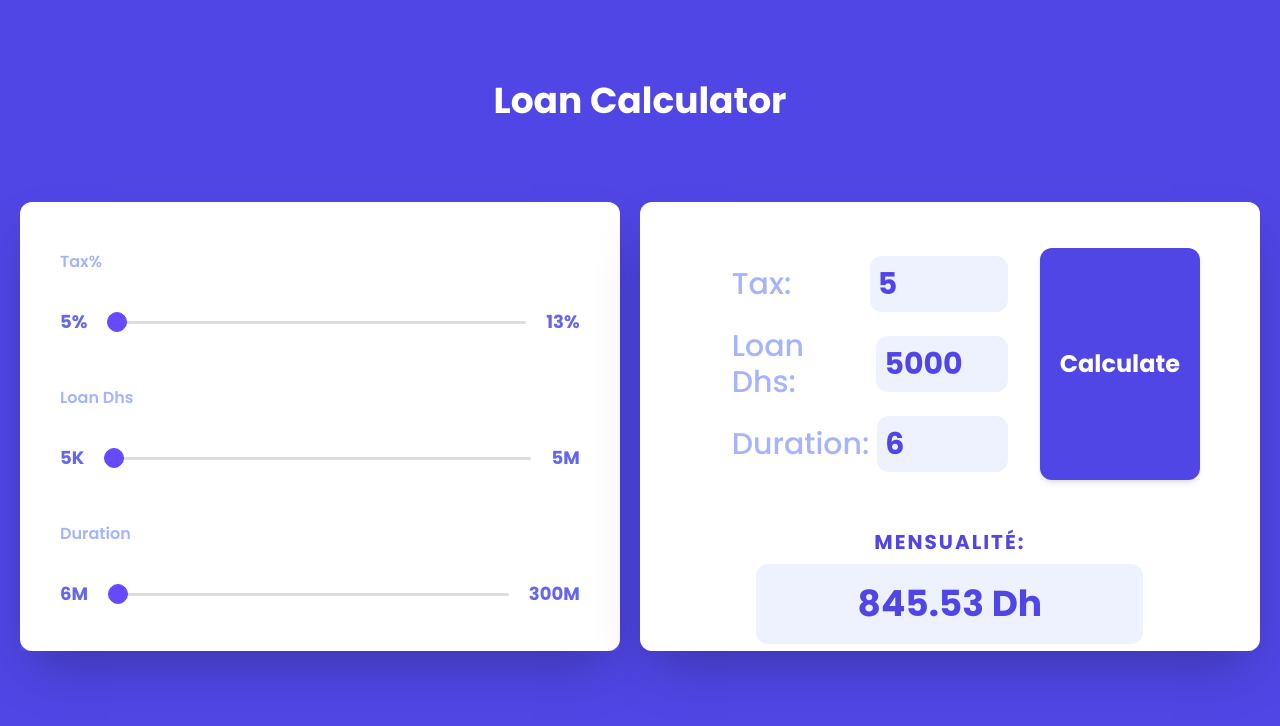
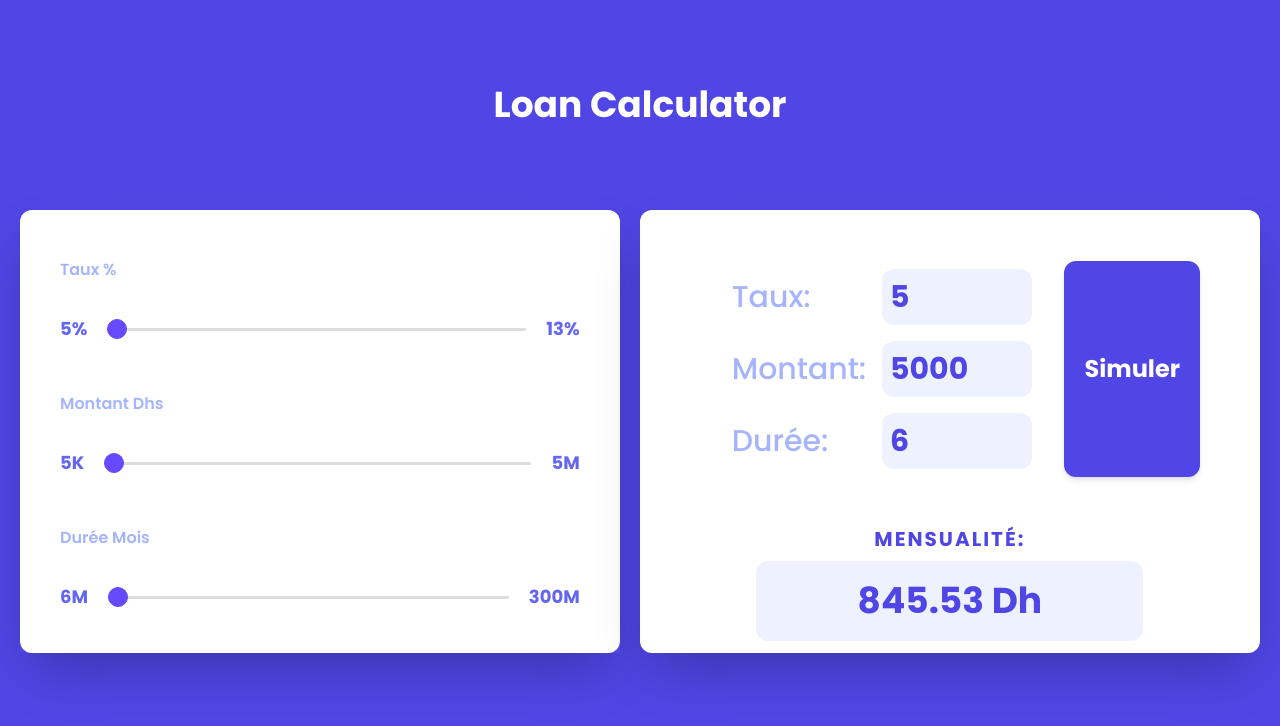
Before and after one commit to kourdroid/loan, a plain HTML site: page index.html in a window 1280 px wide. Drawn offline with nearby package versions, Linux system fonts and the light colour scheme.

Commit message:
Update index.html

```diff
--- a/index.html
+++ b/index.html
@@ -15,7 +15,7 @@
         <!-- Tax -->
             <div class="space-y-10 w-full items-center h-full flex flex-col bg-white py-10 rounded-xl">
                 <div class="range py-2 px-10 w-full h-full">
-                    <div class="font-semibold text-indigo-300 text-md pb-2 text-left">Tax%</div>
+                    <div class="font-semibold text-indigo-300 text-md pb-2 text-left">Taux %</div>
                     <div class="sliderValue">
                         <span id="firstValue" class="w-[70px]">0</span>
                     </div>
@@ -29,7 +29,7 @@
                 <!-- Ammount -->
 
                 <div class="range py-2 px-10 w-full h-full">
-                    <div class="font-semibold text-indigo-300 text-md pb-2 text-left">Loan Dhs</div>
+                    <div class="font-semibold text-indigo-300 text-md pb-2 text-left">Montant Dhs</div>
                         <div class="sliderValue">
                             <span id="secondValue" class="w-[120px]">5000</span>
                         </div>
@@ -43,7 +43,7 @@
                 <!-- Duration -->
 
                 <div class="range py-2 px-10 w-full h-full">
-                    <div class="font-semibold text-indigo-300 text-md pb-2 text-left">Duration</div>
+                    <div class="font-semibold text-indigo-300 text-md pb-2 text-left">Durée Mois</div>
                         <div class="sliderValue">
                             <span id="thirdValue" class="w-[90px]">100</span>
                         </div>
@@ -61,18 +61,18 @@
         <div class="bg-white w-full h-3/4 p-5 rounded-xl shadow-2xl flex flex-col justify-center">
             <div class="bg-white w-full rounded-xl p-10 flex">
                 <div class="flex flex-col justify-center items-center">
-                    <p class="font-medium text-3xl text-left text-indigo-300 p-2 px-8 flex items-center justify-between w-full">Tax:
+                    <p class="font-medium text-3xl text-left text-indigo-300 p-2 px-8 flex items-center justify-between w-full">Taux:
                         <input type="text" class="outline-none flex justify-end  bg-indigo-50  rounded-xl ml-2 text-indigo-600 pl-2 font-bold w-1/2 h-14" id="taxValue" value="5">
                     </p>
-                    <p class="font-medium text-3xl text-left text-indigo-300 p-2 px-8 flex items-center justify-between w-full">Loan Dhs:
+                    <p class="font-medium text-3xl text-left text-indigo-300 p-2 px-8 flex items-center justify-between w-full">Montant:
                         <input type="text" class="outline-none flex justify-end  bg-indigo-50  rounded-xl ml-2 text-indigo-600 pl-2 font-bold w-1/2 h-14" id="loanValue" value="5000">
                     </p>
-                    <p class="font-medium text-3xl text-left text-indigo-300 p-2 px-8 flex items-center justify-between w-full">Duration:
+                    <p class="font-medium text-3xl text-left text-indigo-300 p-2 px-8 flex items-center justify-between w-full">Durée:
                         <input type="text" class="outline-none flex justify-end  bg-indigo-50  rounded-xl ml-2 text-indigo-600 pl-2 font-bold w-1/2 h-14" id="durValue" value="6">
                     </p>
                 </div>
                 <button onclick="calculateTotalAmount()"
-                    class="bg-indigo-600 px-5 py-3 text-2xl h-full  text-white hover:bg-indigo-800 transition-all duration-200 ease-in-out shadow-md font-bold rounded-xl">Calculate</button>
+                    class="bg-indigo-600 px-5 py-3 text-2xl h-full  text-white hover:bg-indigo-800 transition-all duration-200 ease-in-out shadow-md font-bold rounded-xl">Simuler</button>
             </div>
 
 
```
